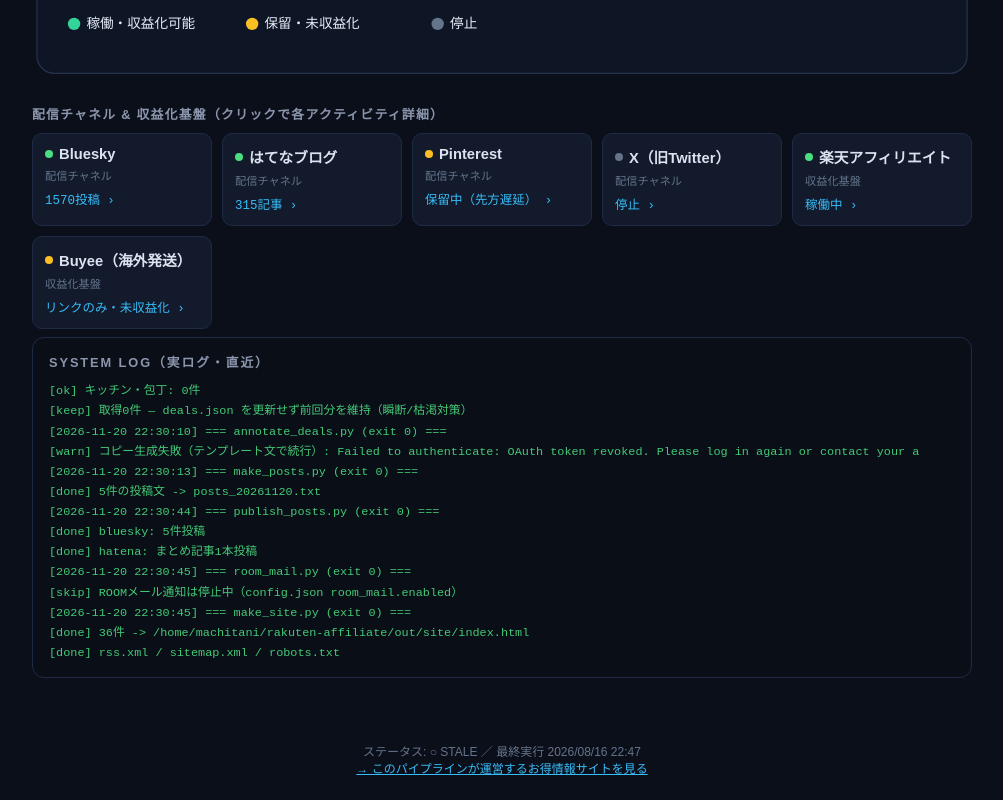
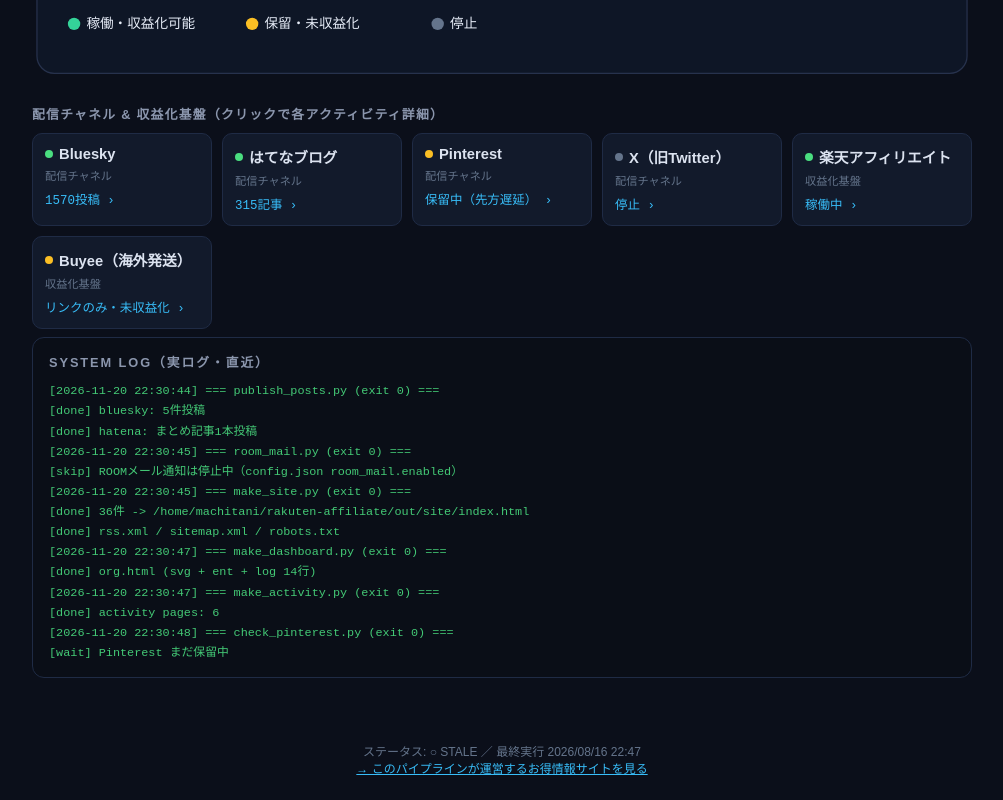
Before and after one commit to yuki88231910-ux/rakuten-deals, a plain HTML site: page org.html in a window 1280 px wide. Shown: the part 648-1448 px from the top of the page, without its empty margins (138-1141 px from the left). Drawn offline with Linux system fonts and the light colour scheme.

Commit message:
update deals 2026-11-21

```diff
--- a/org.html
+++ b/org.html
@@ -113,12 +113,6 @@
   <div class="ent-grid"><a class="ent" href="activity_bluesky.html"><div class="ent-h"><span class="ent-dot ok"></span><b>Bluesky</b></div><div class="ent-k">配信チャネル</div><div class="ent-s">1570投稿 ›</div></a><a class="ent" href="activity_hatena.html"><div class="ent-h"><span class="ent-dot ok"></span><b>はてなブログ</b></div><div class="ent-k">配信チャネル</div><div class="ent-s">315記事 ›</div></a><a class="ent" href="activity_pinterest.html"><div class="ent-h"><span class="ent-dot pend"></span><b>Pinterest</b></div><div class="ent-k">配信チャネル</div><div class="ent-s">保留中（先方遅延） ›</div></a><a class="ent" href="activity_x.html"><div class="ent-h"><span class="ent-dot off"></span><b>X（旧Twitter）</b></div><div class="ent-k">配信チャネル</div><div class="ent-s">停止 ›</div></a><a class="ent" href="activity_rakuten.html"><div class="ent-h"><span class="ent-dot ok"></span><b>楽天アフィリエイト</b></div><div class="ent-k">収益化基盤</div><div class="ent-s">稼働中 ›</div></a><a class="ent" href="activity_buyee.html"><div class="ent-h"><span class="ent-dot pend"></span><b>Buyee（海外発送）</b></div><div class="ent-k">収益化基盤</div><div class="ent-s">リンクのみ・未収益化 ›</div></a></div>
   <div class="logbox">
     <h3>SYSTEM LOG（実ログ・直近）</h3>
-<div class="ln">[ok] キッチン・包丁: 0件</div>
-<div class="ln">[keep] 取得0件 — deals.json を更新せず前回分を維持（瞬断/枯渇対策）</div>
-<div class="ln">[2026-11-20 22:30:10] === annotate_deals.py (exit 0) ===</div>
-<div class="ln">[warn] コピー生成失敗（テンプレート文で続行）: Failed to authenticate: OAuth token revoked. Please log in again or contact your a</div>
-<div class="ln">[2026-11-20 22:30:13] === make_posts.py (exit 0) ===</div>
-<div class="ln">[done] 5件の投稿文 -&gt; posts_20261120.txt</div>
 <div class="ln">[2026-11-20 22:30:44] === publish_posts.py (exit 0) ===</div>
 <div class="ln">[done] bluesky: 5件投稿</div>
 <div class="ln">[done] hatena: まとめ記事1本投稿</div>
@@ -127,6 +121,12 @@
 <div class="ln">[2026-11-20 22:30:45] === make_site.py (exit 0) ===</div>
 <div class="ln">[done] 36件 -&gt; /home/machitani/rakuten-affiliate/out/site/index.html</div>
 <div class="ln">[done] rss.xml / sitemap.xml / robots.txt</div>
+<div class="ln">[2026-11-20 22:30:47] === make_dashboard.py (exit 0) ===</div>
+<div class="ln">[done] org.html (svg + ent + log 14行)</div>
+<div class="ln">[2026-11-20 22:30:47] === make_activity.py (exit 0) ===</div>
+<div class="ln">[done] activity pages: 6</div>
+<div class="ln">[2026-11-20 22:30:48] === check_pinterest.py (exit 0) ===</div>
+<div class="ln">[wait] Pinterest まだ保留中</div>
   </div>
 </main>
 <footer>
```
